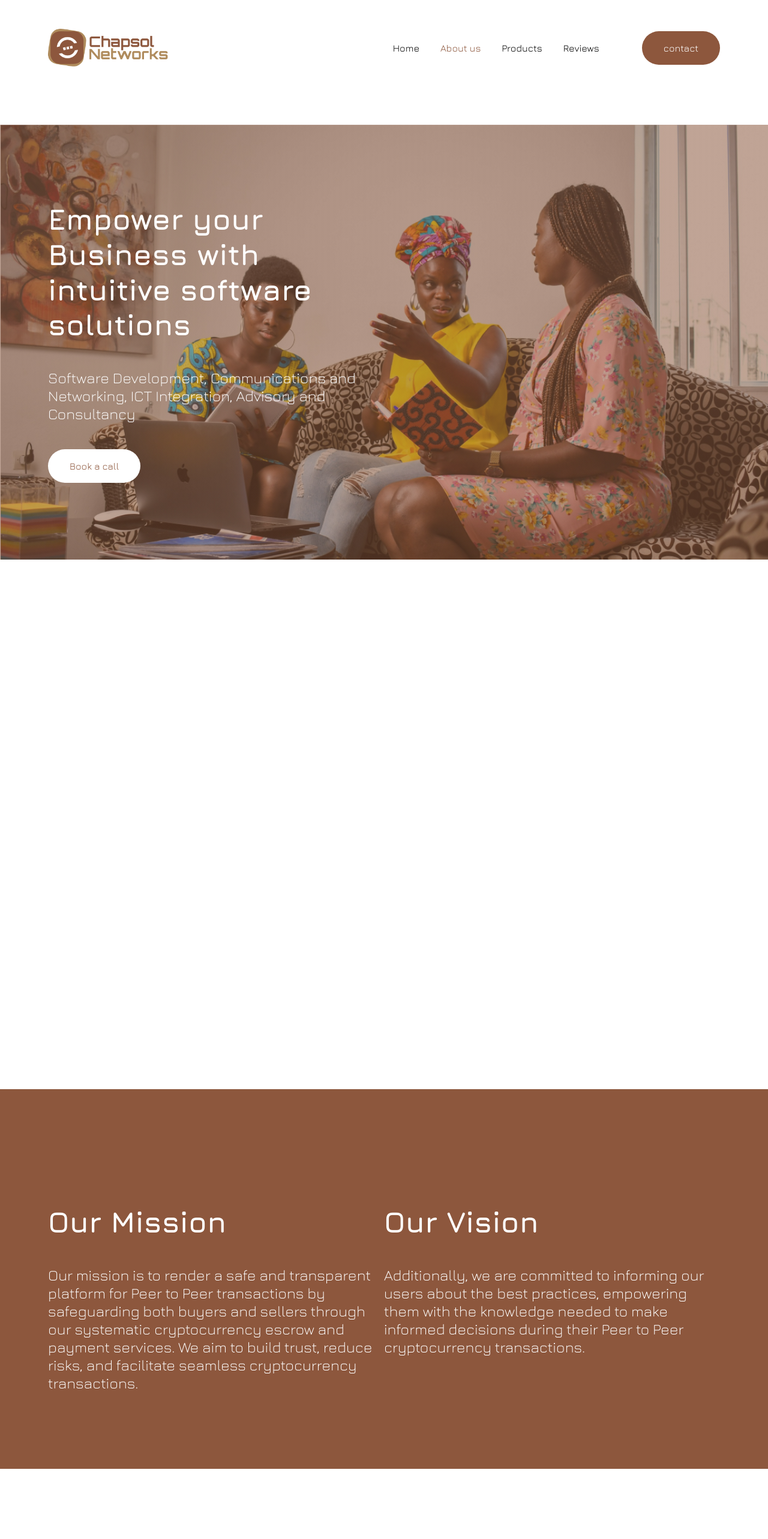
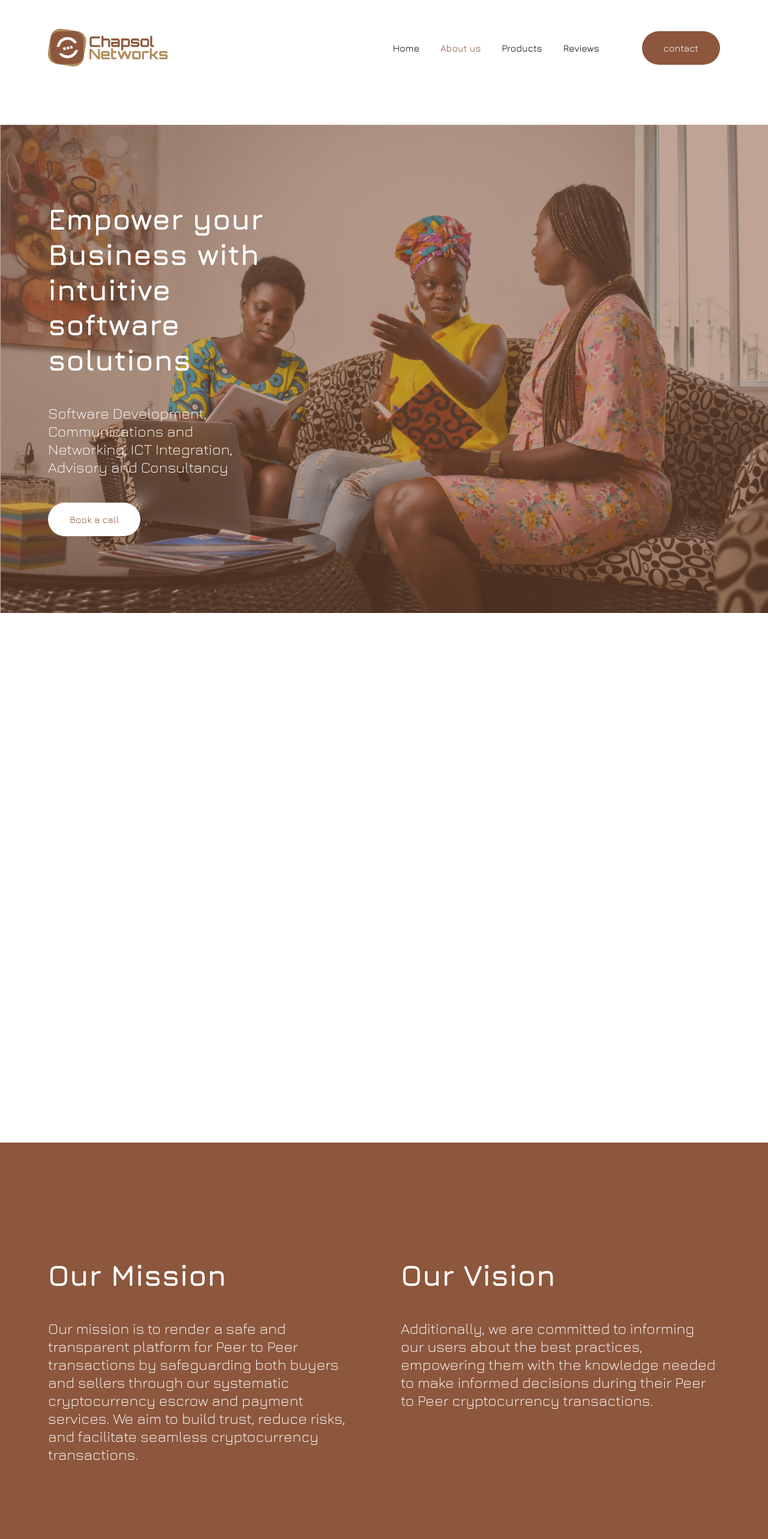
Before and after one commit to GoodboyBadvibes/Chapsol, a Next.js app: page / in a window 1280 px wide. Shown: the top 2566 px of the page at 60% size. Built offline with nearby package versions, Linux system fonts and the light colour scheme.

Commit message:
adjusted styles

```diff
--- a/src/app/Styles/Products.module.css
+++ b/src/app/Styles/Products.module.css
@@ -25,6 +25,7 @@
 
 .extBtn{
    margin: 14px auto;
+   color: white;
 }
 
 .infoTech{
--- a/src/app/Styles/gallery.module.css
+++ b/src/app/Styles/gallery.module.css
@@ -59,7 +59,7 @@
   }
 
   .content{
-    font-size: 5px;
+    font-size: 20px;
     /* line-height: 0; */
   }
   .arrow{
--- a/src/app/Styles/home.module.css
+++ b/src/app/Styles/home.module.css
@@ -19,7 +19,7 @@
 }
 
 .misandvis{
-  width:50%;
+  width:47.5%;
 }
 
 /* .headerImage{
@@ -34,7 +34,7 @@
 
 }
 
-@media screen and (max-width:1033px){
+/* @media screen and (max-width:1033px){
   .header{
     font-size: 29px;
     font-weight: 700;
@@ -46,8 +46,13 @@
     font-weight: 300;
     line-height: 30px;
   }
+} */
+
+@media screen and (max-width:1290px){
+  .misandvis{
+    /* width:100%; */
+  }
 }
-
 @media screen and (max-width:639px){
   .header{
     font-size: 49px;
--- a/src/app/page.js
+++ b/src/app/page.js
@@ -30,9 +30,9 @@ export default function Home() {
     <>
     <main className=" section " > {/**/}
       <div id="home"></div>
-      <div className=" py-5 sm:py-28 "> {/* There existed a general padding here before the product designer brought up some sort of annoying upgarde which resulted in removing general padding and instead giving the standard padding to each component on this page... the padding is a set of tailwind classes : " px-5 sm:px-10 md:px-20 "*/}
+      <div className=" py-5 sm:pt-28 sm:pb-14 "> {/* There existed a general padding here before the product designer brought up some sort of annoying upgarde which resulted in removing general padding and instead giving the standard padding to each component on this page... the padding is a set of tailwind classes : " px-5 sm:px-10 md:px-20 "*/}
         <div className={" sm:flex justify-between items-center  px-5 sm:px-10 md:px-20 py-32 "+style.introBanner}>
-          <div className="lg:w-1/2" style={{color:'white'}} data-aos="fade-zoom-in">
+          <div className="lg:w-1/2 xl:w-1/3" style={{color:'white'}} data-aos="fade-zoom-in">
             <h1 className={style.header+" pb-11"}>Empower your Business with intuitive software solutions </h1>
             <h2 className={style.content+" pb-11"}>Software Development, Communications and Networking, ICT Integration, Advisory and Consultancy </h2>
             <Button text={"Book a call"} styl={{backgroundColor:' white', color:' #8D573D'}} />
@@ -45,11 +45,11 @@ export default function Home() {
          </div>
 
         <div className=" px-5 sm:px-10 md:px-20 pt-32 " data-aos="fade-up" data-aos-delay="100" data-aos-duration="1500">
-          <h1 className={style.header+" pb-5 sm:pb-11 pt-10 section "} id="about" style={{scrollMarginTop:'100px'}} >About Us</h1>
+          <h1 className={style.header+" pb-5 sm:pb-11 pt-5 sm:pt-10 section "} id="about" style={{scrollMarginTop:'100px'}} >About Us</h1>
           <h1  className={style.content+" pb-12"}> We're a 21st Century information and Communication technology driven firm with unparalleled commitment in the use and deployment of cutting edge technological solutions to ensure the utmost satisfaction and profitability of our clients and stakeholders all over the Globe. Our Specialized Services which includes but not limited to Software Development, Communications and Networking, ICT Integration, Advisory and Consultancy forms the core of our bond and commitment to our clients.</h1>
           <h1  className={style.content+" pb-36"}> Our team of Vibrant and Visionary tech professionals are consistently saddled with the mission of delivering Our Core Objectives and Goals anytime, anywhere. We're committed to ensuring maximum compliance and adherence to global best practices and standards as we deliver and discharge our corporate goals. We believe in healthy social inclusion as well as in the creation of a healthy environment and work atmosphere that enhancesPotentials, Dreams to be fully harnessed and realized. Our unalloyed commitment to our Core Values of Excellence, Loyalty, Innovations is our passport and ticket to Global Relevance as we use technology to improve the Human Experience. </h1>
         </div>
-        <div className={' block sm:flex items-start justify-between px-5 sm:px-10 md:px-20 pb-5 sm:pb-32 pt-48 bg-standard'} style={{color: 'white'}}>
+        <div className={' block sm:flex items-start justify-between px-5 sm:px-10 md:px-20 pb-5 sm:pb-32  pt-24 sm:pt-48 bg-standard'} style={{color: 'white'}}>
           <div className={" "+style.misandvis}>
             <h1 className={style.header+ ' pb-5 sm:pb-11 section'}>Our Mission</h1>
             <h1 className={style.content+" pb-24 sm:pb-0"}>
@@ -64,7 +64,7 @@ export default function Home() {
           </div>
         </div>
          <div className=" px-5 sm:px-10 md:px-20 "  data-aos="fade-up" data-aos-delay="100" data-aos-duration="1500">
-          <h1 className={style.header+" pb-5 sm:pb-11 pt-40"}>Our Products</h1>
+          <h1 className={style.header+" pb-5 sm:pb-11 pt-20 sm:pt-40"}>Our Products</h1>
           <h1  className={style.content+" pb-11"}> At Chapsol Networks, we pride ourselves on delivering cutting-edge solutions tailored to meet the diverse needs of our clients. Our range of products encompasses innovative solutions designed to enhance connectivity, efficiency, and productivity across various industries.</h1>
          </div>
       </div>
```
